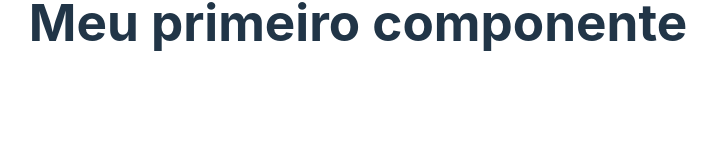
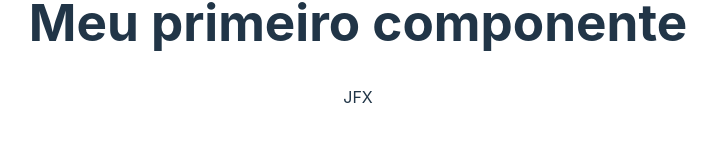
Before and after one commit to fh3mrique/EstudosReact, a React (Vite) app in the folder 02 - FUNDAMENTOS/fundamentos/: page / in a window 1280 px wide. Shown: the part 171-312 px from the top of the page, without its empty margins (282-999 px from the left). Built offline with nearby package versions, Linux system fonts and the light colour scheme.

Commit message:
Conhecendo JSX

```diff
--- a/02 - FUNDAMENTOS/fundamentos/src/components/PrimeiroComponente.jsx
+++ b/02 - FUNDAMENTOS/fundamentos/src/components/PrimeiroComponente.jsx
@@ -4,6 +4,7 @@ const PrimeiroComponente  = () => {
   return (
     <div>
         <h1>Meu primeiro componente</h1>
+        <p className='jsx'>JFX</p>
     </div>
   )
 }
```
